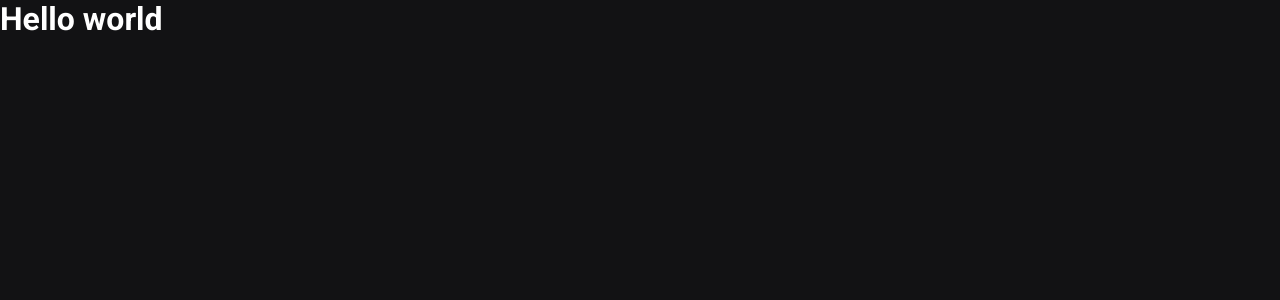
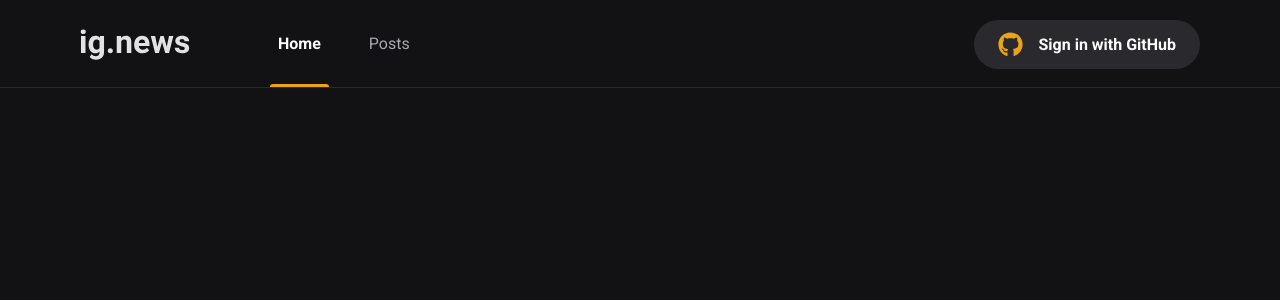
Before and after one commit to davifelix5/ignews, a Next.js app: page / in a window 1280 px wide. Shown: the top 300 px of the page. Built offline with nearby package versions, Linux system fonts and the light colour scheme.

Commit message:
feature: Header design ready

```diff
--- a/package.json
+++ b/package.json
@@ -10,7 +10,8 @@
   "dependencies": {
     "next": "12.0.10",
     "react": "17.0.2",
-    "react-dom": "17.0.2"
+    "react-dom": "17.0.2",
+    "react-icons": "^4.3.1"
   },
   "devDependencies": {
     "@types/node": "^17.0.16",
--- /dev/null
+++ b/src/components/Header.tsx
@@ -0,0 +1,19 @@
+import styles from '../styles/Header.module.scss'
+
+import { SignInButton } from './SignInButton'
+
+export function Header() {
+
+  return (
+    <header className={styles.container}>
+      <div className={styles.content}>
+          <img src="/logo.svg" alt="ig.news" />
+          <nav className={styles.navBar}>
+            <a href="#" className={styles.active}>Home</a>
+            <a href="#" >Posts</a>
+          </nav>
+          <SignInButton />
+      </div>
+    </header>
+  )
+}
--- /dev/null
+++ b/src/components/SignInButton.tsx
@@ -0,0 +1,21 @@
+import styles from '../styles/SignInButton.module.scss'
+
+import { FaGithub } from 'react-icons/fa'
+import { FiX } from 'react-icons/fi'
+
+export function SignInButton() {
+  const isUserLoggedIn = false
+
+  return isUserLoggedIn ? (
+    <button className={`${styles.button} ${styles.loggedIn}`}>
+      <FaGithub size={25} color="#04D361" />
+      <span>davifelix5</span>
+      <FiX size={20} color="#a8a8b3" />
+    </button>
+  ) : (
+    <button className={`${styles.button} ${styles.loggedOff}`}>
+      <FaGithub size={25} color="#eba417" />
+      <span>Sign in with GitHub</span>
+    </button>
+  )
+}
--- a/src/pages/_app.tsx
+++ b/src/pages/_app.tsx
@@ -2,8 +2,15 @@ import { AppProps } from 'next/app'
 
 import '../styles/global.scss'
 
+import { Header } from '../components/Header'
+
 function MyApp({ Component, pageProps }: AppProps) {
-  return <Component {...pageProps} />
+  return (
+    <>
+      <Header />
+      <Component {...pageProps} />
+    </>
+  )
 }
 
 export default MyApp
--- a/src/pages/index.tsx
+++ b/src/pages/index.tsx
@@ -1,5 +1,4 @@
 import Head from 'next/head'
-import styles from '../styles/Home.module.scss'
 
 export default function Home() {
   return (
@@ -7,9 +6,7 @@ export default function Home() {
       <Head>
         <title>Home | ig.news</title>
       </Head>
-      <h1 className={styles.title}>
-        Hello world
-      </h1>
+      <main></main>
     </>
   )
 }
--- /dev/null
+++ b/src/styles/Header.module.scss
@@ -0,0 +1,52 @@
+$headerHeight: 5.5rem;
+
+.container {
+  border-bottom: 1px solid var(--grey-500);
+  padding: 0 1rem;
+  height: $headerHeight
+}
+
+.content {
+  max-width: 1120px;
+  margin: 0 auto;
+
+  display: flex;
+  align-items: center;
+  justify-content: space-between;
+
+
+  nav {
+    margin-left: 5rem;
+    display: flex;
+    flex-grow: 1;
+    gap: 2rem;
+
+    a {
+      line-height: $headerHeight;
+      position: relative;
+      font-size: 1rem;
+      font-weight: 400;
+      color: var(--grey-300);
+      padding: 0 0.5rem;
+      &:hover {
+        color: var(--white)
+      }
+      &.active {
+        font-weight: bold;
+        color: var(--white);
+      }
+      &.active::after {
+        content: ' ';
+        position: absolute;
+        background-color: var(--yellow-500);
+        bottom: 1px;
+        left: 0;
+        width: 100%;
+        height: 3px;
+        border-radius: 0.75rem 0.75rem 0 0;
+      }
+    }
+
+  }
+
+}
--- a/src/styles/Home.module.scss
+++ /dev/null
@@ -1,3 +0,0 @@
-.title {
-  color: var(--white);
-}
--- /dev/null
+++ b/src/styles/SignInButton.module.scss
@@ -0,0 +1,32 @@
+.button {
+  background: var(--grey-500);
+  padding: 0.75rem 1.5rem;
+
+  display: flex;
+  align-items: center;
+  gap: 1rem;
+
+  border: none;
+  border-radius: 5rem;
+
+  color: var(--white);
+  font-weight: 700;
+
+  &.loggedOff {
+    transition: filter 0.3s;
+    &:hover {
+      filter: brightness(0.8);
+    }
+  }
+
+  &.loggedIn svg {
+    &:hover {
+      transform: scale(1.1);
+    }
+    transition: filter 0.3s;
+  }
+
+  span {
+    white-space: nowrap;
+  }
+}
--- a/src/styles/global.scss
+++ b/src/styles/global.scss
@@ -9,6 +9,7 @@
 
   --grey-100: #e1e1e6;
   --grey-300: #a8a8b3;
+  --grey-500: #29292E;
   --grey-900: #121214;
 
   --cyan-500: #61dafb;
```
Also changed, not shown: public/logo.svg (added), 1 other file (tests, documents, lock files or other folders).
